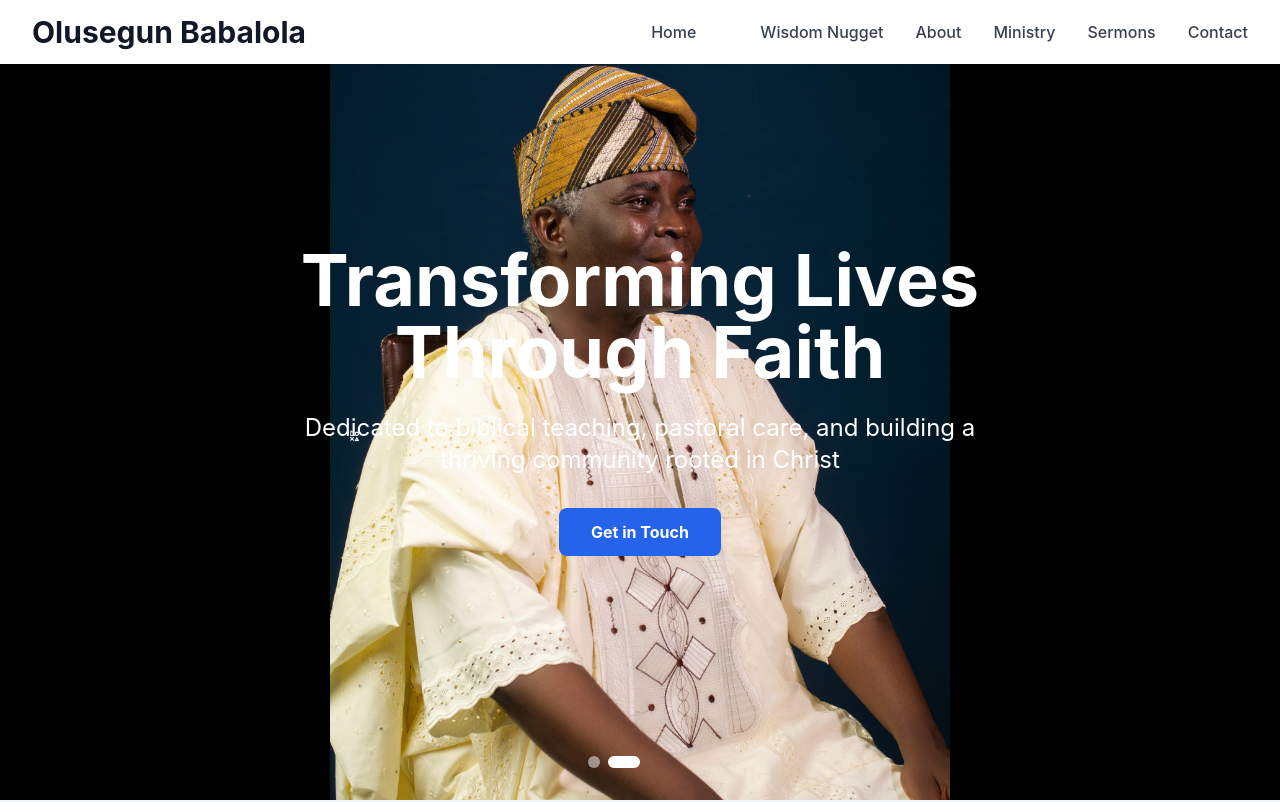
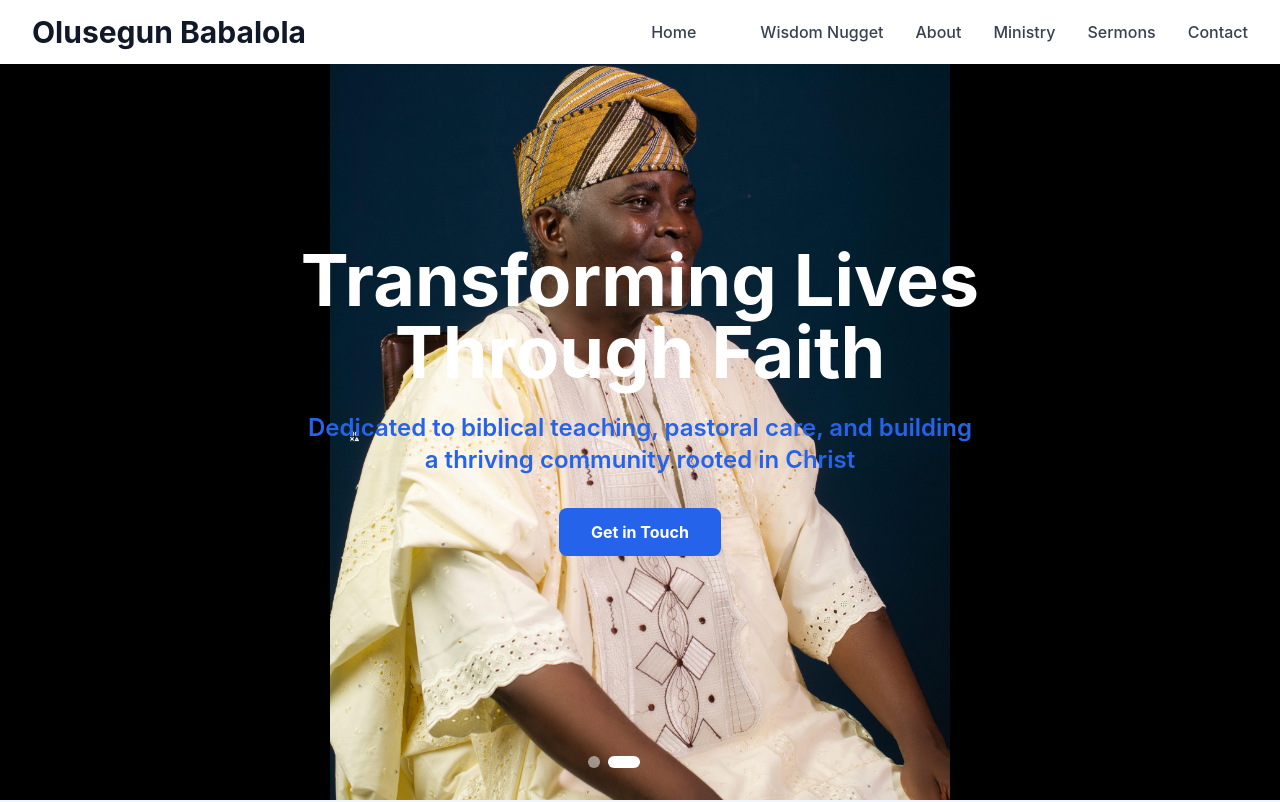
Before and after one commit to WebDevGoodness/olusegunbabalola, a React (Create React App) app: page / in a window 1280 px wide. Shown: the top 802 px of the page. Built offline with nearby package versions, Linux system fonts and the light colour scheme.

Commit message:
update Hero component subtitle styles for improved readability and emphasis

```diff
--- a/src/components/Hero.jsx
+++ b/src/components/Hero.jsx
@@ -50,7 +50,7 @@ export function Hero() {
                             <h1 className="text-2xl sm:text-3xl md:text-5xl lg:text-6xl xl:text-7xl text-white mb-3 sm:mb-4 md:mb-6 font-bold leading-tight">
                                 {slide.title}
                             </h1>
-                            <p className="text-xs sm:text-sm md:text-lg lg:text-xl xl:text-2xl text-white mb-6 sm:mb-8 max-w-2xl mx-auto leading-relaxed">
+                            <p className={`text-xs sm:text-sm md:text-lg lg:text-xl xl:text-2xl mb-6 sm:mb-8 max-w-2xl mx-auto leading-relaxed font-semibold ${index === 1 ? 'text-blue-600' : 'text-white'}`}>
                                 {slide.subtitle}
                             </p>
                             <a
```
